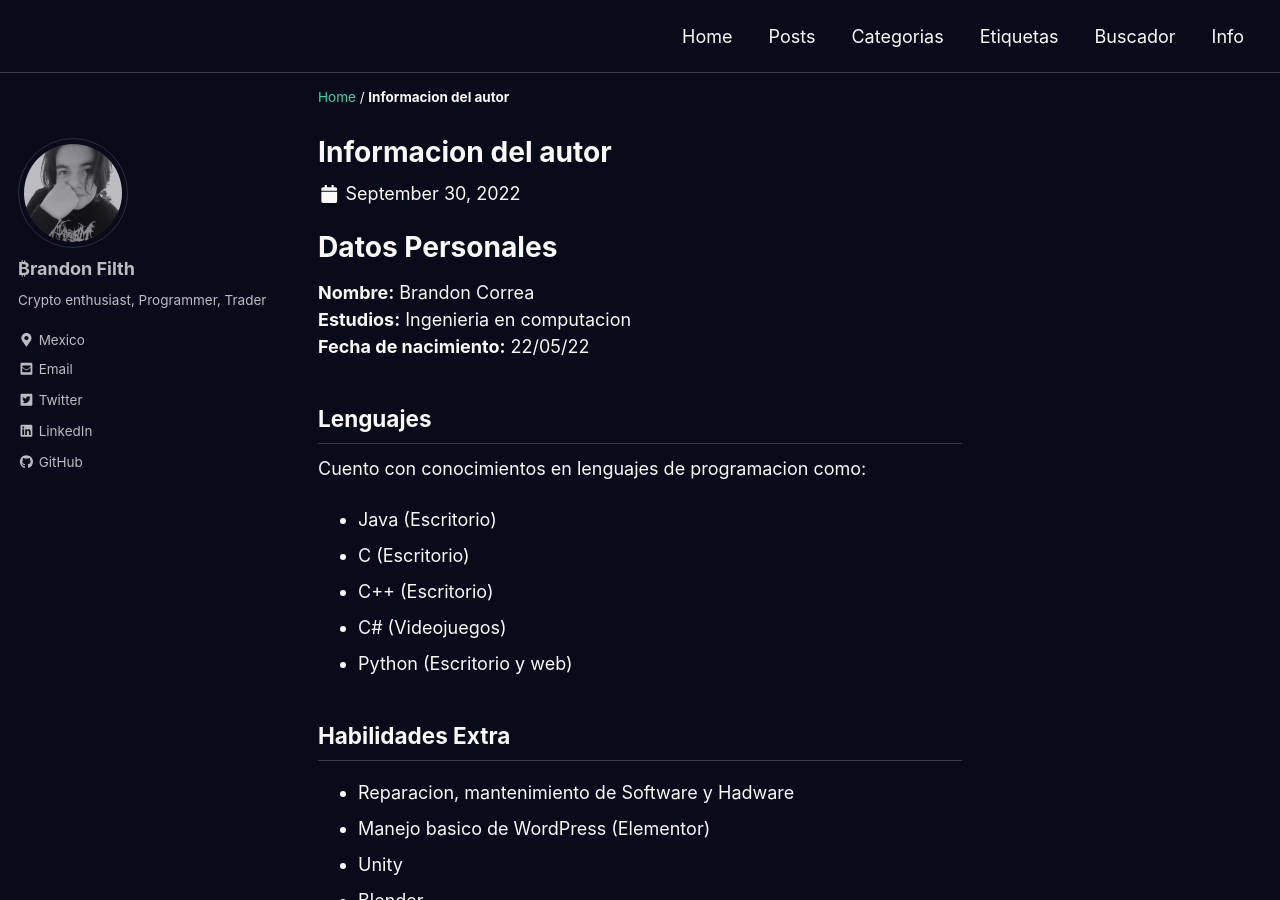
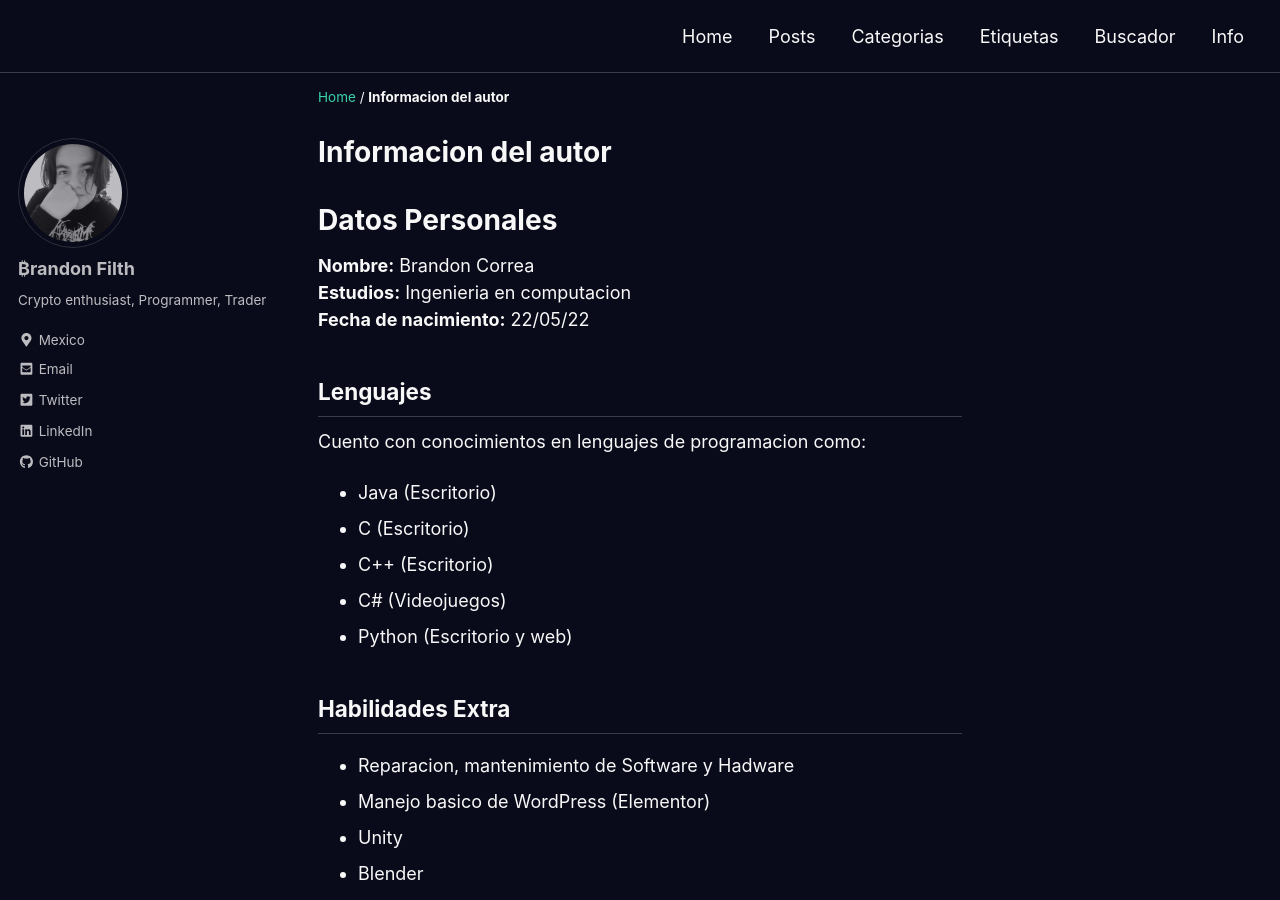
Before and after one commit to BrandonFilth/web, a Jekyll site: the page built from _pages/about.md, in a window 1280 px wide and 900 px high. Built offline with Jekyll 4.4.1, drawn with Linux system fonts in a browser that asks for light colours; cached includes are drawn as plain includes; a script that is not in the unit is left out; some of the changed text lies outside the part shown.

Commit message:
Update about.md

```diff
--- a/_pages/about.md
+++ b/_pages/about.md
@@ -3,8 +3,6 @@
 title: "Informacion del autor"
 author_profile: true
 permalink: /about/
-date: 2022-09-30
-
 ---
 
 # Datos Personales
@@ -33,7 +31,7 @@
 
 ## Mercado Cripto
 
-/***/***/***/***/***/***/
+/**/**/**/**/**/**/
 
 
 ## Proyectos
```
